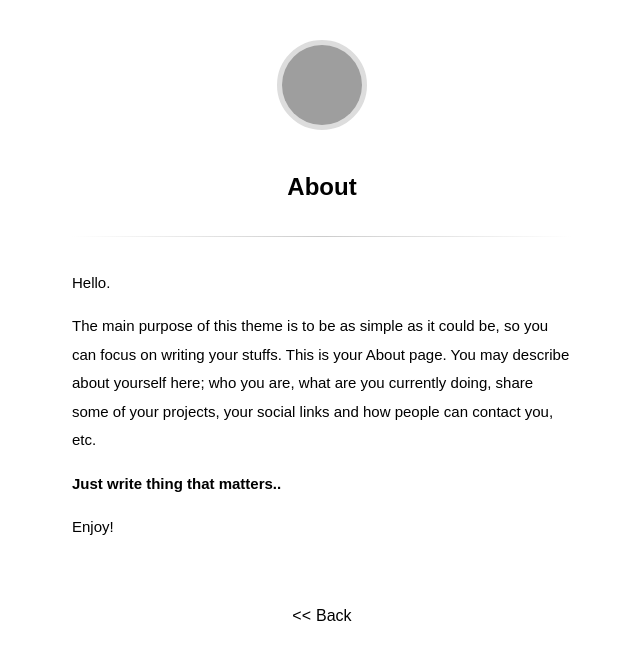
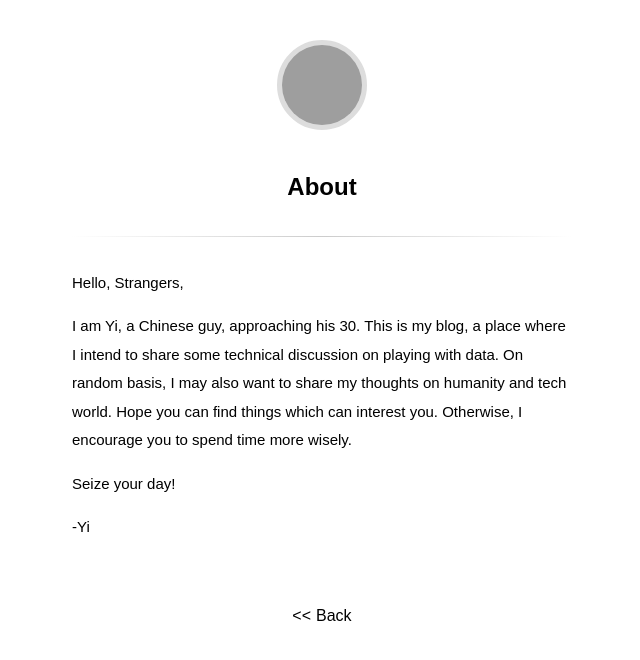
Before and after one commit to beingzy/beingzy.github.io, a Jekyll site: the page built from about.md, in a window 1280 px wide, cut to the strip 0-660 px from the top of the page. Shown: the whole strip, without its empty margins (318-958 px from the left). Built offline with Jekyll 4.4.1, drawn with Linux system fonts in a browser that asks for light colours; some web fonts are replaced; grey boxes are pictures that could not be loaded.

Commit message:
update about page

```diff
--- a/about.md
+++ b/about.md
@@ -3,10 +3,10 @@ layout: page
 title: About
 ---
 
-Hello.
+Hello, Strangers,
 
-The main purpose of this theme is to be as simple as it could be, so you can focus on writing your stuffs. This is your About page. You may describe about yourself here; who you are, what are you currently doing, share some of your projects, your social links and how people can contact you, etc.
+I am Yi, a Chinese guy, approaching his 30. This is my blog, a place where I intend to share some technical discussion on playing with data. On random basis, I may also want to share my thoughts on humanity and tech world. Hope you can find things which can interest you. Otherwise, I encourage you to spend time more wisely.
 
-**Just write thing that matters..**
+Seize your day!
 
-Enjoy!
+-Yi
```
